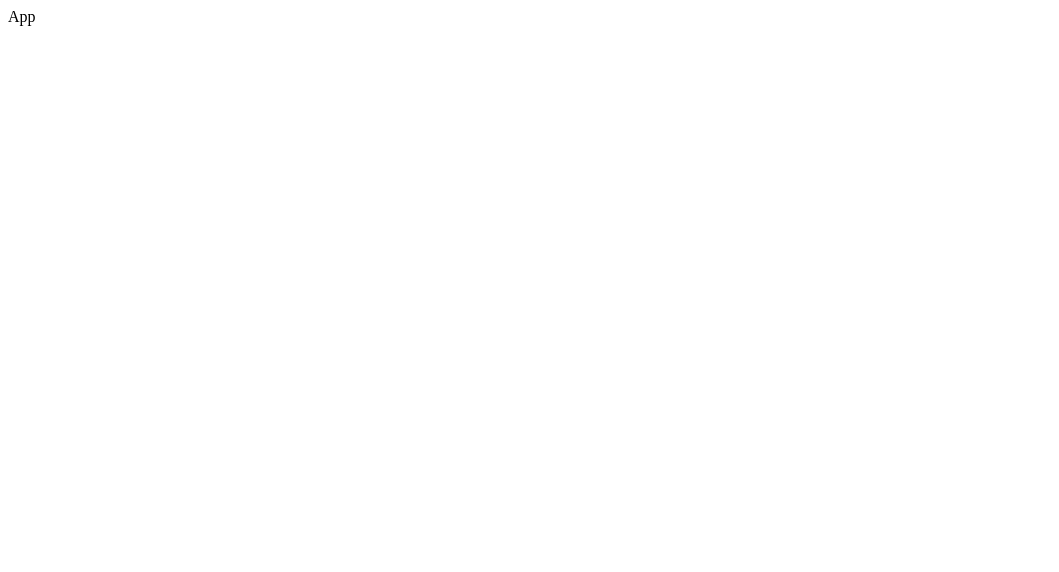
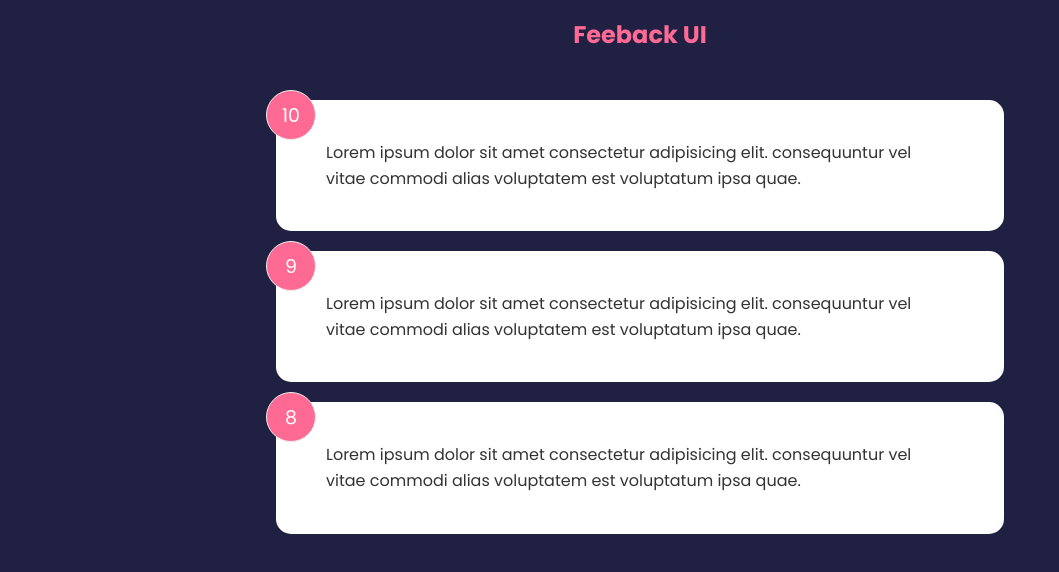
Before and after one commit to Apollo2006/FeedbackUI, a React (Create React App) app: page / in a window 1280 px wide. Shown: the top 572 px of the page, without its empty margins (0-1059 px from the left). Built offline with nearby package versions, Linux system fonts and the light colour scheme.

Commit message:
insert proper Feedback Listing

```diff
--- a/src/App.js
+++ b/src/App.js
@@ -1,10 +1,17 @@
-import React from 'react'
+import Header from './components/Header'
+import { useState } from 'react'
+import FeedbackList from './components/FeedbackList'
+import FeedbackData from './data/FeedbackData'
 
 function App() {
+  const [feedback, setFeedback] = useState(FeedbackData)
   return (
+    <>
+      <Header />
       <div className="container">
-          <div>App</div>
+        <FeedbackList feedback={feedback}/>
       </div>
+    </>
   )
 }
 
--- /dev/null
+++ b/src/components/FeedbackItem.jsx
@@ -0,0 +1,12 @@
+import Card from "./shared/Card"
+
+const FeedbackItem = ({item}) => {
+  return (
+    <Card>
+        <div className="num-display">{item.rating}</div>
+        <div className="text-display">{item.text}</div>
+    </Card>
+  )
+}
+
+export default FeedbackItem
--- /dev/null
+++ b/src/components/FeedbackList.jsx
@@ -0,0 +1,18 @@
+import FeedbackItem from "./FeedbackItem"
+
+const FeedbackList = ({feedback}) => {
+    if(!feedback || feedback.length === 0) {
+        return <p>No Feedback Yet</p>
+    }
+
+
+    return (
+    <div className="feedback-list">
+        {feedback.map((item) => (
+            <FeedbackItem key={item.id} item={item}/>
+        ))}
+    </div>
+  )
+}
+
+export default FeedbackList
--- /dev/null
+++ b/src/components/Header.jsx
@@ -0,0 +1,14 @@
+import React from 'react'
+import PropTypes from 'prop-types'
+
+function Header() {
+  return (
+    <header style={{ color: '#ff6a95'}}>
+        <div className="container">
+            <h2>Feeback UI</h2>
+        </div>
+    </header>
+  )
+}
+
+export default Header
--- /dev/null
+++ b/src/components/shared/Card.jsx
@@ -0,0 +1,11 @@
+import React from 'react'
+
+const Card = ({children}) => {
+  return (
+    <div className='card'>
+        {children}
+    </div>
+  )
+}
+
+export default Card
--- /dev/null
+++ b/src/data/FeedbackData.js
@@ -0,0 +1,19 @@
+const FeedbackData = [
+    {
+      id: 1,
+      rating: 10,
+      text: 'Lorem ipsum dolor sit amet consectetur adipisicing elit. consequuntur vel vitae commodi alias voluptatem est voluptatum ipsa quae.',
+    },
+    {
+      id: 2,
+      rating: 9,
+      text: 'Lorem ipsum dolor sit amet consectetur adipisicing elit. consequuntur vel vitae commodi alias voluptatem est voluptatum ipsa quae.',
+    },
+    {
+      id: 3,
+      rating: 8,
+      text: 'Lorem ipsum dolor sit amet consectetur adipisicing elit. consequuntur vel vitae commodi alias voluptatem est voluptatum ipsa quae.',
+    },
+  ]
+
+  export default FeedbackData
--- a/src/index.css
+++ b/src/index.css
@@ -0,0 +1,230 @@
+@import url('https://fonts.googleapis.com/css2?family=Poppins:wght@400;600;700&display=swap');
+
+* {
+  box-sizing: border-box;
+  margin: 0;
+  padding: 0;
+}
+
+body {
+  font-family: 'Poppins', sans-serif;
+  background-color: #202142;
+  color: #fff;
+  line-height: 1.6;
+}
+
+ul {
+  list-style: none;
+}
+
+.container {
+  max-width: 768px;
+  margin: auto;
+  padding: 0 20px;
+}
+
+header {
+  height: 70px;
+  width: 100%;
+  display: flex;
+  justify-content: space-between;
+  align-items: center;
+  margin-bottom: 30px;
+}
+
+.card {
+  background-color: #fff;
+  color: #333;
+  border-radius: 15px;
+  padding: 40px 50px;
+  margin: 20px 0;
+  position: relative;
+}
+
+.card.reverse {
+  background-color: rgba(0, 0, 0, 0.4);
+  color: #fff;
+}
+
+.card h2 {
+  font-size: 22px;
+  font-weight: 600;
+  text-align: center;
+}
+
+.rating {
+  display: flex;
+  align-items: center;
+  justify-content: space-around;
+  margin: 30px 0 40px;
+}
+
+.rating li,
+.num-display {
+  position: relative;
+  background: #f4f4f4;
+  width: 50px;
+  height: 50px;
+  padding: 10px;
+  text-align: center;
+  border-radius: 50%;
+  font-size: 19px;
+  border: 1px #eee solid;
+  transition: 0.3s;
+}
+
+.rating li label {
+  position: absolute;
+  top: 50%;
+  left: 50%;
+  width: 50px;
+  height: 50px;
+  padding: 10px;
+  border-radius: 50%;
+  transform: translate(-50%, -50%);
+  cursor: pointer;
+}
+
+.rating li:hover,
+.num-display {
+  background: #ff6a95;
+  color: #fff;
+}
+
+[type='radio'] {
+  opacity: 0;
+}
+
+[type='radio']:checked ~ label {
+  background: #ff6a95;
+  color: #fff;
+}
+
+.input-group {
+  display: flex;
+  flex-direction: row;
+  border: 1px solid #ccc;
+  padding: 8px 10px;
+  border-radius: 8px;
+}
+
+input {
+  flex-grow: 2;
+  border: none;
+  font-size: 16px;
+}
+
+input:focus {
+  outline: none;
+}
+
+.feedback-stats {
+  color: #fff;
+  display: flex;
+  justify-content: space-between;
+  align-items: center;
+}
+
+.num-display {
+  position: absolute;
+  top: -10px;
+  left: -10px;
+}
+
+.close,
+.edit {
+  position: absolute;
+  top: 10px;
+  right: 20px;
+  cursor: pointer;
+  background: none;
+  border: none;
+}
+
+.edit {
+  right: 40px;
+}
+
+.btn {
+  color: #fff;
+  border: 0;
+  border-radius: 8px;
+  color: #fff;
+  width: 100px;
+  height: 40px;
+  cursor: pointer;
+}
+
+.btn-primary {
+  background-color: #202142;
+}
+
+.btn-secondary {
+  background: #ff6a95;
+}
+
+.btn:hover {
+  transform: scale(0.98);
+  opacity: 0.9;
+}
+
+.btn:disabled {
+  background-color: #cccccc;
+  color: #333;
+  cursor: auto;
+}
+
+.btn:disabled:hover {
+  transform: scale(1);
+  opacity: 1;
+}
+
+.message {
+  padding-top: 10px;
+  text-align: center;
+  color: rebeccapurple;
+}
+
+/* FIX: Remove position: absolute to keep about icon at the bottom of the
+ * document */
+.about-link {
+  display: flex;
+  justify-content: flex-end;
+}
+
+/* FIX: Remove position: absolute to keep about icon at the bottom of the
+ * document */
+.about-link a {
+  color: #fff;
+  cursor: pointer;
+}
+
+.about-link a:hover {
+  color: #ff6a95;
+}
+
+.about h1 {
+  margin-bottom: 20px;
+}
+
+.about p {
+  margin: 10px 0;
+}
+
+@media (max-width: 600px) {
+  .rating li {
+    margin: 10px 3px;
+  }
+
+  .rating {
+    display: flex;
+    align-items: center;
+    justify-content: center;
+    flex-wrap: wrap;
+    margin: 30px 0 40px;
+  }
+
+  .input-group input {
+    width: 80%;
+  }
+}
```
